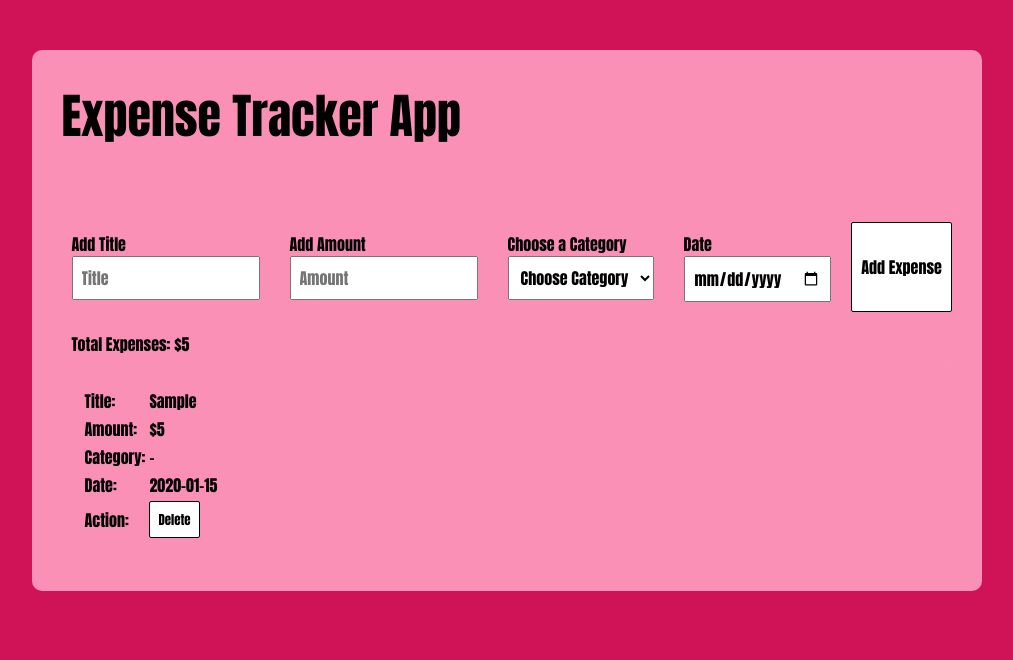
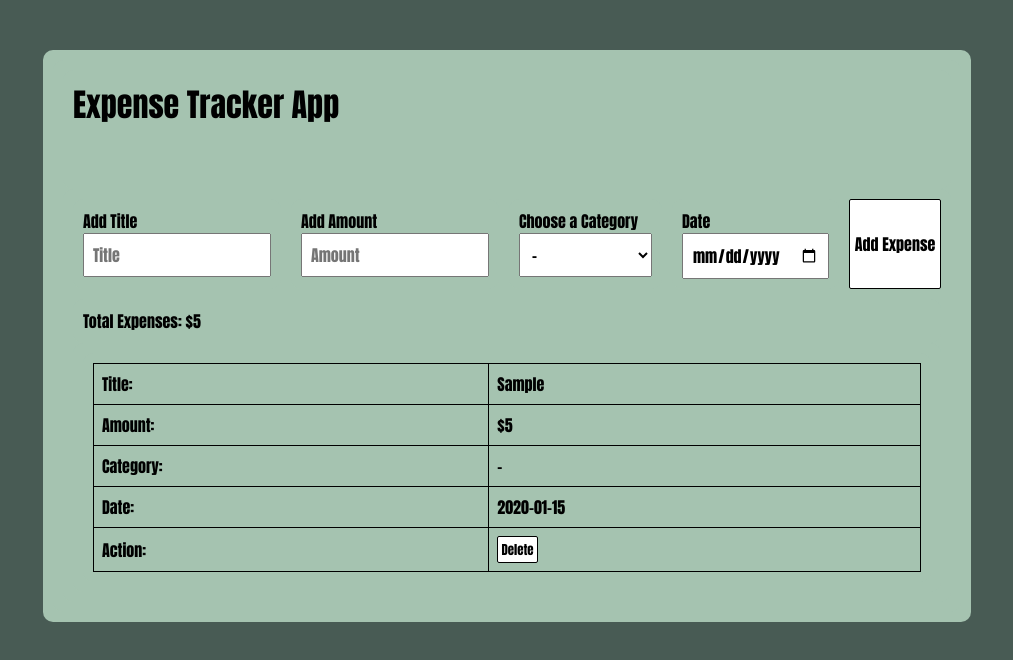
Before and after one commit to besailazi/Assignment_3, a React (Vite) app: page / in a window 1280 px wide. Both pictures are taken after typing "Sample", "5", "2020-01-15" into the empty fields and a click on the button "Add Expense". Shown: the top 660 px of the page, without its empty margins (133-1146 px from the left). Built offline with nearby package versions, Linux system fonts and the light colour scheme.

Commit message:
change color palette

```diff
--- a/src/App.module.css
+++ b/src/App.module.css
@@ -1,5 +1,4 @@
 .App {
-  background-color: rgb(243, 226, 242);
   width: 1000px;
   height: 600px;
   display: flex;
@@ -7,12 +6,10 @@
   justify-content: center;
   align-items: center;
   padding: 10px;
-  border: 20px solid rgb(198, 97, 188);
-  border-radius: 10px;
+  border: 20px solid #485b54;
 }
 
 h1{
- font-size: 3rem;
  margin-top: 0;
  margin-bottom: 50px;
 }
@@ -37,11 +34,9 @@ input, select, button {
     width: 90%;
     height: auto;
     padding: 20px;
-    border: 10px solid rgb(198, 97, 188);
   }
 
   h1 {
-    font-size: 2rem;
     margin-bottom: 20px;
   }
 
--- a/src/components/ExpenseForm/ExpenseForm.css
+++ b/src/components/ExpenseForm/ExpenseForm.css
@@ -4,6 +4,7 @@
 	font-size: 12px;
 	margin-top: 4px;
  }
+
  label {
 	display: flex;
 	flex-direction: column;
@@ -11,7 +12,7 @@
 
  .submit-button {
 	background-color: white;
-	padding: 0.6rem;
+	padding: 0.3rem;
 	font-size: 1rem;
 	cursor: pointer;
 	border: 1px solid black;
@@ -19,7 +20,7 @@
  }
 
  .submit-button:hover{
-	background-color: rgb(181, 92, 186);
+	background-color: #485b54;
 }
 
 option {
--- a/src/components/ExpenseForm/ExpenseForm.jsx
+++ b/src/components/ExpenseForm/ExpenseForm.jsx
@@ -72,7 +72,7 @@ const ExpenseForm = ({ addExpense }) => {
           value={category}
           onChange={(e) => setCategory(e.target.value)}
         >
-          <option value="-">Choose Category</option>
+          <option value="-">-</option>
           <option value="housing">Housing</option>
           <option value="grocery">Grocery</option>
           <option value="transportation">Transportation</option>
--- a/src/components/ExpenseItem/ExpenseItem.css
+++ b/src/components/ExpenseItem/ExpenseItem.css
@@ -1,12 +1,7 @@
 div {
-	background-color: #fb90b7;
+	background-color: #a5c3b0;
 	border-radius: 10px;
 	padding: 10px;
-}
-.add-expense-container {
-	display: flex;
-	flex-direction: row;
-	gap: 1.5rem;
 }
 
 li{
@@ -15,7 +10,7 @@ list-style-type: none;
 
 .delete-button{
 	background-color: white;
-	padding: 0.5rem;
+	padding: 0.2rem;
 	font-size: 0.8rem;
 	cursor: pointer;
 	border: 1px solid black;
@@ -23,5 +18,15 @@ list-style-type: none;
 }
 
 .delete-button:hover{
-	background-color: rgb(181, 92, 186);
+	background-color: #485b54;
 }
+
+table {
+	width: 100%;
+	border-collapse: collapse;
+}
+
+td {
+	padding: 8px;
+	border: 1px solid black;
+ }
--- a/src/components/ExpenseItem/ExpenseItem.jsx
+++ b/src/components/ExpenseItem/ExpenseItem.jsx
@@ -4,7 +4,7 @@ import './ExpenseItem.css';
 const ExpenseItem = ({ expense, deleteExpense }) => {
   return (
     // Container for each expense item
-    <div className='expense-item-container'>
+    <div>
       <table>
         <tbody>
           <tr>
--- a/src/index.css
+++ b/src/index.css
@@ -4,7 +4,7 @@ body {
   padding: 0;
   box-sizing: border-box;
   font-family: Impact, Haettenschweiler, 'Arial Narrow Bold', sans-serif;
-  background-color: #d01257;
+  background-color: #485b54;
   display: flex;
   justify-content: center;
   align-items: center;
```
